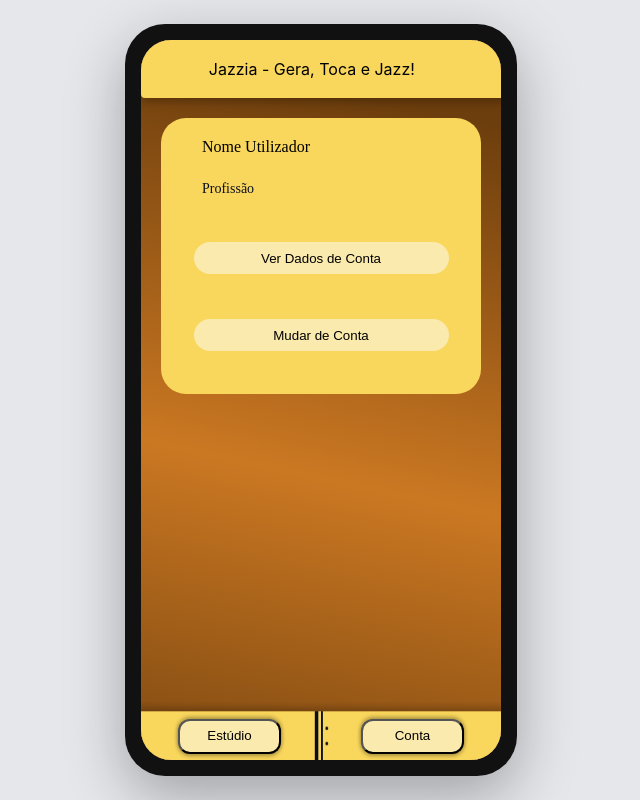
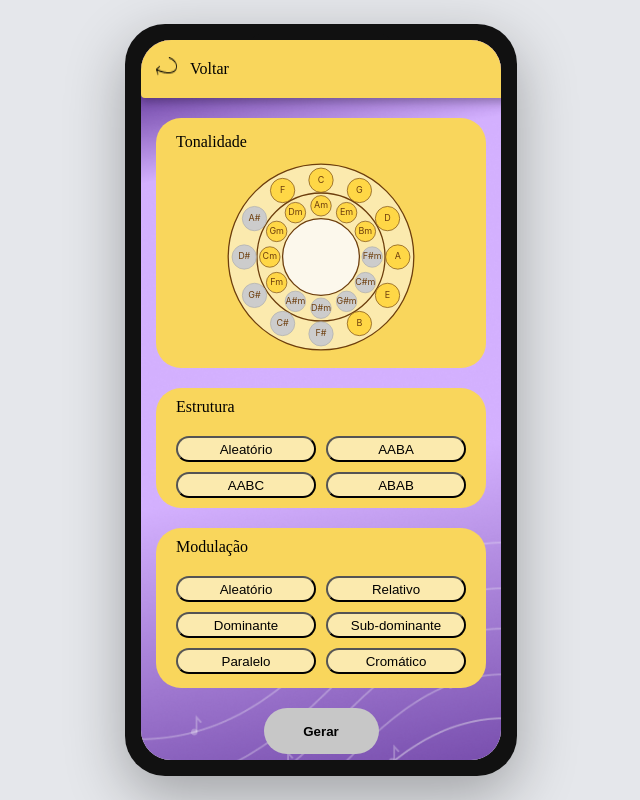
Before and after one commit to BernaCoe/Projeto-Criativo-IHC-53654-54482, a React (Create React App) app in the folder jazzia-P2/: page / in a window 1280 px wide. Shown: the whole page, without its empty margins (319-959 px from the left). Built offline with nearby package versions, Linux system fonts and the light colour scheme; no server answers.

Commit message:
Gerar Progressão está a funcionar corretamente.
Tive de pesquisar, na consola do navegar, o tipo de estruturas, tonalidades e modulações que a API aceita. Percebi que as cifras do circulo de quintas que têm # não existem na API. Adaptei o circulo por causa disso.

```diff
--- a/jazzia-P2/src/componentesReact/CirculoQuintas.jsx
+++ b/jazzia-P2/src/componentesReact/CirculoQuintas.jsx
@@ -6,6 +6,9 @@ import "./componentesGlobais.css";
 
 const MAJOR = ["C", "G", "D", "A", "E", "B", "F#", "C#", "G#", "D#", "A#", "F"];
 const MINOR = ["Am", "Em", "Bm", "F#m", "C#m", "G#m", "D#m", "A#m", "Fm", "Cm", "Gm", "Dm"];
+
+// Lista de tonalidades que a API não processa bem (segundo os meus testes)
+const INVALID_KEYS = ["F#", "C#", "G#", "D#", "A#", "F#m", "C#m", "G#m", "D#m", "A#m"];
 
 function CirculoQuintas({ onSelect, selectedKey }) {
   const size = 300;
@@ -30,15 +33,24 @@ return (
         const radius = isMajor ? rMajor : rMinor;
         const noteSize = isMajor ? 19 : 16;
         const angle = (2 * Math.PI * index) / 12 - Math.PI / 2;
+
+        const isInvalid = INVALID_KEYS.includes(note);
         const isSelected = selectedKey === note;
 
         return (
-          <g key={note} className="circle-group" onClick={() => onSelect(note)}>
+          <g
+            key={note}
+            // Adiciona a classe 'disabled' se for inválido
+            className={`circle-group ${isInvalid ? 'disabled' : ''}`}
+            // Impede o clique se for inválido
+            onClick={() => !isInvalid && onSelect(note)}
+          >
           <circle
             cx={center + radius * Math.cos(angle)}
             cy={center + radius * Math.sin(angle)}
             r={noteSize}
-              className={`circle-item ${isSelected ? 'selected' : ''}`}
+            // Adiciona a classe 'invalid' para o CSS aplicar o estilo visual
+            className={`circle-item ${isSelected ? 'selected' : ''} ${isInvalid ? 'invalid' : ''}`}
           />
               <text
                 x={center + radius * Math.cos(angle)}
--- a/jazzia-P2/src/componentesReact/GerarSequencia.jsx
+++ b/jazzia-P2/src/componentesReact/GerarSequencia.jsx
@@ -50,7 +50,7 @@ export function CaixaEstrutura({ onSelect, selectedStructure }) { // <--- Recebe
 
 
 export function CaixaModulacao({ onSelect, selectedModulation }) {
-  const opcoes = ["Random", "Relativo", "Dominante", "Sub-dominante", "Paralelo", "Cromático"];
+  const opcoes = ["Aleatório", "Relativo", "Dominante", "Sub-dominante", "Paralelo", "Cromático"];
 
   return (
     <div className="modulacao-container">
--- a/jazzia-P2/src/componentesReact/SequenciaGerada.jsx
+++ b/jazzia-P2/src/componentesReact/SequenciaGerada.jsx
@@ -37,14 +37,19 @@ export function CaixaSequenciaGerada({ nome, children }) {
 
 // Recebe um array 'acordes' (ex: ["C", "Am", "Dm", "G", ...])
 export function TabelaSequenciaGerada({ acordes }) {
+  // Converte a string vinda da API num array
+  // Se 'acordes' for uma string como "Dm7|G7|...", o split cria o array ["Dm7", "G7", ...]
+  const listaAcordes = typeof acordes === 'string' ? acordes.split('|') : acordes;
+
   if (!acordes || acordes.length === 0) return null;
 
-  // Garantimos 8 pares (para 16 acordes)
-  const pares = [];
+  // 8 células de tabela (para 16 acordes)
+  const celulas = [];
+
   for (let i = 0; i < 8; i++) {
-    const acorde1 = acordes[i * 2] || "";
-    const acorde2 = acordes[i * 2 + 1] || "";
-    pares.push(`${acorde1},  ${acorde2}`);
+    const acorde1 = listaAcordes[i * 2] || "";
+    const acorde2 = listaAcordes[i * 2 + 1] || "";
+    celulas.push(`${acorde1} - ${acorde2}`);
   }
 
   // Estilos inline encapsulados
@@ -61,7 +66,7 @@ export function TabelaSequenciaGerada({ acordes }) {
     height: '35px',
     paddingLeft: '10px',
     fontSize: '14px',
-    color: '#000000', // Texto preto garantido
+    color: '#000000', // Texto
     backgroundColor: '#FBEAAE' // Fundo da célula
   };
 
@@ -69,20 +74,20 @@ export function TabelaSequenciaGerada({ acordes }) {
       <table style={tableStyle}>
         <tbody>
           <tr>
-          <td style={cellStyle}>{pares[0]}</td>
-          <td style={cellStyle}>{pares[1]}</td>
+            <td style={cellStyle}>{celulas[0]}</td>
+            <td style={cellStyle}>{celulas[1]}</td>
           </tr>
           <tr>
-          <td style={cellStyle}>{pares[2]}</td>
-          <td style={cellStyle}>{pares[3]}</td>
+            <td style={cellStyle}>{celulas[2]}</td>
+            <td style={cellStyle}>{celulas[3]}</td>
           </tr>
           <tr>
-          <td style={cellStyle}>{pares[4]}</td>
-          <td style={cellStyle}>{pares[5]}</td>
+            <td style={cellStyle}>{celulas[4]}</td>
+            <td style={cellStyle}>{celulas[5]}</td>
           </tr>
           <tr>
-          <td style={cellStyle}>{pares[6]}</td>
-          <td style={cellStyle}>{pares[7]}</td>
+            <td style={cellStyle}>{celulas[6]}</td>
+            <td style={cellStyle}>{celulas[7]}</td>
           </tr>
         </tbody>
       </table>
--- a/jazzia-P2/src/componentesReact/componentesGlobais.css
+++ b/jazzia-P2/src/componentesReact/componentesGlobais.css
@@ -178,7 +178,12 @@ text-align: left;
 
 .botao-normal:hover {
   background-color: #e5c14d; /* Cor um pouco mais escura ao passar o rato */
-  transform: scale(1.05);    /* Efeito de crescimento leve */
+}
+
+
+.botao-normal:disabled {
+  background-color: #c7c7c7;
+  cursor: auto;
 }
 
 
--- a/jazzia-P2/src/componentesReact/componentesGlobais.jsx
+++ b/jazzia-P2/src/componentesReact/componentesGlobais.jsx
@@ -112,10 +112,10 @@ export function BotaoOpcoesGerarSequencia({ texto, onClick, isSelected }) {
 }
 
 
-export function BotaoNormal({ texto, onClick }) {
+export function BotaoNormal({ texto, onClick, disabled }) {
   return (
     <div className="container-botao-centro">
-      <button className="botao-normal" onClick={onClick}>
+      <button className="botao-normal" onClick={onClick} disabled={disabled}>
         {texto}
       </button>
     </div>
--- a/jazzia-P2/src/navigation/Router.js
+++ b/jazzia-P2/src/navigation/Router.js
@@ -25,12 +25,12 @@ const Router = () => {
         <Route path="/registo" element={<Registo />} />
         <Route path="/estudio" element={<SeccaoEstudio />} />
 
-        <Route path="/gerarSequencia" element={<GerarSequencia/>} />
+        <Route path="/" element={<GerarSequencia/>} />
         <Route path="/listaSequencia" element={<ListaSequencia />} />
         <Route path="/sequenciaGuardada" element={<SequenciaGuardada />} />
         <Route path="/sequenciaGerada" element={<SequenciaGerada />} />
 
-        <Route path="/" element={<SeccaoConta/>} />
+        <Route path="/conta" element={<SeccaoConta/>} />
         <Route path="/dadosConta" element={<VerDados />} />
         <Route path="/alterarDadosConta" element={<AlterarDadosConta />} />
         <Route path="/mudarConta" element={<MudarConta />} />
--- a/jazzia-P2/src/paginasJazzia/GerarSequencia.js
+++ b/jazzia-P2/src/paginasJazzia/GerarSequencia.js
@@ -1,6 +1,7 @@
 // Feito por 53654
 
 import React, { useState, useEffect } from 'react';
+import { ClipLoader } from "react-spinners";
 
 import {FundoEstudio, BarraSuperiorNormal, BotaoNormal} from "../componentesReact/componentesGlobais";
 import "../componentesReact/componentesGlobais.css";
@@ -10,6 +11,8 @@ import { useUser } from "@clerk/clerk-react";
 import { useNavigate } from 'react-router-dom';
 
 import {ModalErroComDecisao} from "../componentesReact/Modais.jsx"
+
+
 
 
 
@@ -27,7 +30,7 @@ function GerarSequencia(){
     const [progression, setProgression] = useState(null);
     const [audioUrl, setAudioUrl] = useState(null);
     const [error, setError] = useState(null);
-    const [loading, setLoading] = useState(null);
+    const [loading, setLoading] = useState(false);
     const [showErro, setShowErro] = useState(null);
     const [showErroGeracao, setShowErroGeracao] = useState(null);
 
@@ -35,6 +38,7 @@ function GerarSequencia(){
     const [structures, setStructures] = useState([]);
     const [modulations, setModulations] = useState([]);
 
+    const isFormComplete = selectedKey && selectedStructure && selectedModulation;
 
 
       useEffect(() => {
@@ -56,6 +60,14 @@ function GerarSequencia(){
             setStructures(sData.map(s => s.structure ?? s).slice(0, 10)); // TOP 10
             setModulations(mData.map(m => m.modulation ?? m));
 
+            console.log("LISTA DE CHAVES QUE A API ACEITA:", kData); // Para debug
+
+            // para debuggin
+            fetch(`${BASE_URL}/api/structures`)
+            .then(res => res.json())
+            .then(data => console.log("Estruturas válidas:", data));
+
+
           } catch (err) {
             setError(err.message);
           } finally {
@@ -67,24 +79,62 @@ function GerarSequencia(){
       }, []);
 
 
+      if (loading) return (
+        <div style={{ display: 'flex', justifyContent: 'center', marginTop: '50px' }}>
+            <ClipLoader color="#CB7822" size={50} />
+        </div>
+      );
+
+
 
     const generateProgression = async () => {
       try {
-        const key = selectedKey || "Random";
-        const structure = selectedStructure || "Random";
-        const modulation = selectedModulation || "Random";
+        setLoading(true);
+        // Traduz apenas para os termos que não estão na lista da API
+        const traducao = {
+            "Aleatório": "Random",
+            "Dominante": "Dominant",
+            "Sub-Dominante": "Sub-Dominant",
+            "Paralelo": "Parallel",
+            "Relativo": "Relative",
+            "Cromático": "Chromatic"
+        };
 
-        const res = await fetch(`${BASE_URL}/api/generate/${key}/${structure}/${modulation}`);
 
+        const processarParametro = (valor, ehChave) => {
+            // Se for uma tonalidade/chave, não traduz, usa o valor original
+            if (ehChave) return valor;
+            // Se for outro termo (estrutura/modulação), tenta traduzir
+            return traducao[valor] || valor;
+        };
+
+        const key = encodeURIComponent(processarParametro(selectedKey || "Random", true));
+        const structure = encodeURIComponent(processarParametro(selectedStructure || "Random", false));
+        const modulation = encodeURIComponent(processarParametro(selectedModulation || "Random", false));
+        // const res = await fetch(`${BASE_URL}/api/generate/${key}/${structure}/${modulation}`);
+
+        const url = `${BASE_URL}/api/generate/${key}/${structure}/${modulation}`;
+        const res = await fetch(url);
+        console.log("URL final enviada:", url); // para debug
+
+        if (res.status === 500) {
+            throw new Error("combinação_indisponivel");
+        }
         if (!res.ok) throw new Error("Falha na rede");
 
         const data = await res.json();
 
         setProgression(data);
         setAudioUrl(null);
-            navigate('/sequencia-gerada', { state: { progression: data } }); // Passa os dados aqui para a página seguinte
+        navigate('/sequenciaGerada', { state: { progression: data } }); // Passa os dados aqui para a página seguinte
+
       } catch (err) {
+          console.error("Erro capturado:", err.message);
+          // Se for 500, guarda um erro específico
+          setError(err.message);
           setShowErro(true);
+      } finally {
+          setLoading(false);
       }
   };
 
@@ -112,21 +162,40 @@ function GerarSequencia(){
 
               <BotaoNormal
                   texto="Gerar"
-              onClick={() => {
-                  setShowErro(false); // Garante que o modal fecha ao clicar
+                  disabled={!isFormComplete} // Botão desativado se faltar algo
+                  onClick={isFormComplete ? () => {
+                      setShowErro(false);
                       generateProgression();
-              }}
+                  } : undefined}
               />
+
+              {/* Mensagem informativa */}
+              {!isFormComplete && (
+                  <p style={{ color: '#A25F19', textAlign: 'center', marginTop: '10px' }}>
+                      Selecione as 3 propriedades para gerar.
+                  </p>
+              )}
 
 
               {showErro && (
                   <ModalErroComDecisao
-                      mensagem="Não foi possível gerar a sequência. Tentar novamente?"
+                      // Se for erro 500, a mensagem é mais informativa
+                      mensagem={error === "combinação_indisponivel"
+                          ? "Esta combinação ainda não está disponível na base de dados. Por favor, tente outra."
+                          : "Falha na ligação. Tentar novamente?"}
+
                       onClose={() => setShowErro(false)}
-                      onConfirm={() => {
-                          setShowErro(false); // Fecha o modal
-                          generateProgression(); // Tenta de novo
-                      }}
+
+                      // Se for erro de rede, o confirmar tenta de novo.
+                      // Se for combinação, o confirmar fecha o modal para o utilizador mudar a seleção
+                      onConfirm={error === "combinação_indisponivel"
+                          ? () => setShowErro(false)
+                          : () => {
+                              setShowErro(false);
+                              generateProgression();
+                          }
+                      }
+                      textoConfirmar={error === "combinação_indisponivel" ? "Entendido" : "Tentar de novo"}
                   />
               )}
 
--- a/jazzia-P2/src/paginasJazzia/SequenciaGuardada.js
+++ b/jazzia-P2/src/paginasJazzia/SequenciaGuardada.js
@@ -18,6 +18,7 @@ const BASE_URL = "https://genjazz-api.fly.dev";
 function SequenciaGuardada(){
 
     const location = useLocation();
+    const navigate = useNavigate();
 
     // Temporariamente:
     const user = { primaryEmailAddress: { emailAddress: "teste@exemplo.com" } };
@@ -31,7 +32,7 @@ function SequenciaGuardada(){
 
     const [audioUrl, setAudioUrl] = useState(null);
     const [error, setError] = useState(null);
-    const [loading, setLoading] = useState(null);
+    const [loading, setLoading] = useState(false);
     const [showDelete, setShowDelete] = useState(false);
     const [showErroAudio, setShowErroAudio] = useState(false);
 
@@ -85,20 +86,26 @@ useEffect(() => {
 
 
     const deleteProgression = async (id) => {
-        if (!email) return;
+        if (!email || !id) return;
 
         try {
-        await fetch(`${BASE_URL}/api/chords/${email}/${id}`, {
-            method: "DELETE"
-        });
+            const res = await fetch(`${BASE_URL}/api/chords/${email}/${id}`, {
+                method: "DELETE"
+            });
 
-        await loadSavedProgressions();
+            if (res.ok) {
+                setShowSucesso(true);
+                setTimeout(() => navigate("/listaSequencia"), 2000);
+            } else {
+                throw new Error("Falha ao eliminar");
+            }
         } catch (err) {
-        setError(err.message);
+            setError(err.message);
+            setShowErro(true); // Abre o modal de erro
         }
     };
 
-    console.log("O que o estado tem:", savedProgression);
+
 
 
     return(
@@ -139,9 +146,12 @@ useEffect(() => {
                     mensagem="Pretende mesmo eliminar esta sequência?"
                     onClose={() => setShowDelete(false)}
                     onConfirm={() => {
-                        setShowDelete(true)
-                        deleteProgression()
-                        }}
+                        // Fecha o modal
+                        setShowDelete(false);
+                        // 2. Chama a função passando o ID correto
+                        // (savedProgression tem de ter o campo _id ou id)
+                        deleteProgression(savedProgression._id);
+                    }}
                 />
             )}
 
```
Also changed, not shown: jazzia-P2/src/componentesReact/GerarSequencia.css (+16 -0 lines), jazzia-P2/src/paginasJazzia/ListaSequencias.js (+12 -0 lines). Lines whose indentation alone changed are shown as unchanged.
